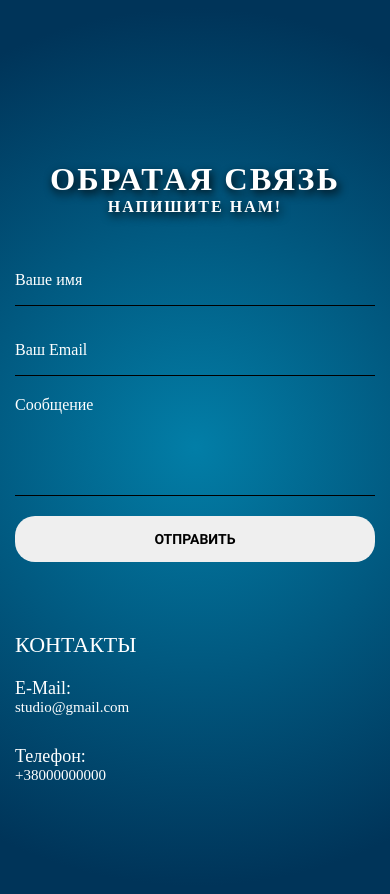
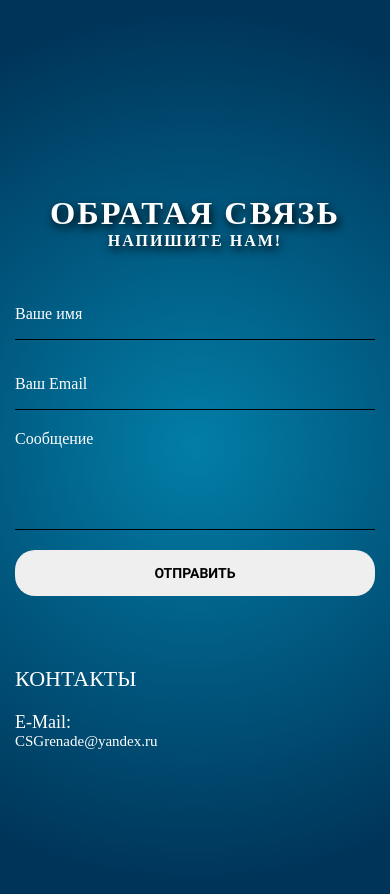
Before and after one commit to Igorekkk41/CSGrenade, a Flask app: page /feedback in a window 390 px wide. Shown: the part 80-974 px from the top of the page. Run offline with Flask 2, Linux system fonts and the light colour scheme; some web fonts are replaced.

Commit message:
feedback
changed email
deleted phone

```diff
--- a/templates/feedback.html
+++ b/templates/feedback.html
@@ -38,10 +38,7 @@
                         <div class="feedback__text">
                             <h2>Контакты</h2>
                             <h3 id="email-title">E-Mail:</h3>
-                            <p for="email-title feedback__label">studio@gmail.com</p>
-
-                            <h3 id="phone-title">Телефон:</h3>
-                            <p for="phone-title feedback__label">+38000000000</p>
+                            <p for="email-title feedback__label">CSGrenade@yandex.ru</p>
 
                             <div class="social-networks">
 
```
